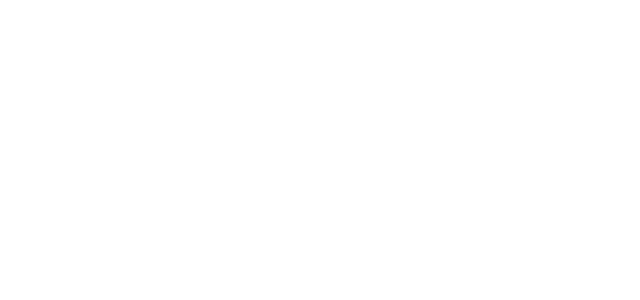
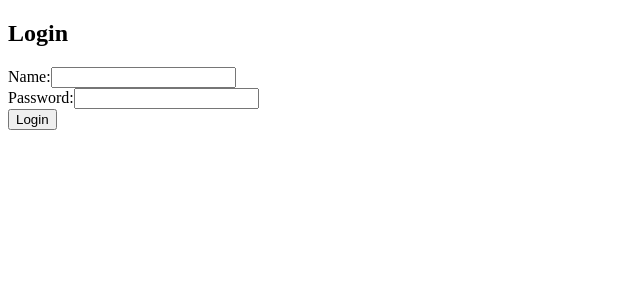
Before and after one commit to FBetulDemir/REST-API---webbshop, a React app in the folder frontend/: page /#/user/login in a window 1280 px wide. Before the commit this address had no page. Shown: the top 300 px of the page, without its empty margins (0-640 px from the left). Built offline with nearby package versions, Linux system fonts and the light colour scheme; the HTML template or start-up script is replaced by a standard one.

Commit message:
Add Login component and update routing in App

```diff
--- a/frontend/src/App.tsx
+++ b/frontend/src/App.tsx
@@ -1,11 +1,9 @@
-
-import { HashRouter,Routes,Route } from "react-router-dom"
-import Home from "./Pages/Home/Home"
-import Product from "./Pages/product/product"
-import Cart from "./Pages/cart/cart"
-import User from "./Pages/user/user"
+import { HashRouter, Routes, Route } from "react-router-dom";
+import Home from "./Pages/Home/Home";
+import Product from "./Pages/product/product";
+import Cart from "./Pages/cart/cart";
+import Login from "./Pages/user/Login.tsx";
 function App() {
-
   return (
     <>
       <HashRouter>
@@ -13,11 +11,11 @@
           <Route path="/" element={<Home></Home>}></Route>
           <Route path="/product" element={<Product></Product>}></Route>
           <Route path="/cart" element={<Cart></Cart>}></Route>
-		<Route path="/user" element={<User></User>}></Route>
+          <Route path="/user/login" element={<Login />} />
         </Routes>
       </HashRouter>
     </>
-  )
+  );
 }
 
-export default App
+export default App;
--- /dev/null
+++ b/frontend/src/Pages/user/Login.tsx
@@ -0,0 +1,59 @@
+import React, { useState } from "react";
+import { useNavigate } from "react-router-dom";
+
+const port = 3000;
+const Login = () => {
+  const [name, setName] = useState("");
+  const [password, setPassword] = useState("");
+  const [error, setError] = useState<string | null>(null);
+  const navigate = useNavigate();
+
+  const handleSubmit = async (e: React.FormEvent) => {
+    e.preventDefault();
+    setError(null);
+    try {
+      const response = await fetch(`http://localhost:${port}/api/users/login`, {
+        method: "POST",
+        headers: { "Content-Type": "application/json" },
+        body: JSON.stringify({ name, password }),
+      });
+      const data = await response.json();
+      if (!response.ok) {
+        throw new Error(data.error || "Login failed");
+      }
+
+      navigate("/home");
+    } catch (err: any) {
+      setError(err.message);
+    }
+  };
+  return (
+    <div>
+      <h2>Login</h2>
+      <form onSubmit={handleSubmit}>
+        <div>
+          <label>Name:</label>
+          <input
+            type="text"
+            value={name}
+            onChange={(e) => setName(e.target.value)}
+            required
+          />
+        </div>
+        <div>
+          <label>Password:</label>
+          <input
+            type="password"
+            value={password}
+            onChange={(e) => setPassword(e.target.value)}
+            required
+          />
+        </div>
+        {error && <div style={{ color: "red" }}>{error}</div>}
+        <button type="submit">Login</button>
+      </form>
+    </div>
+  );
+};
+
+export default Login;
```
Lines whose indentation alone changed are shown as unchanged.
